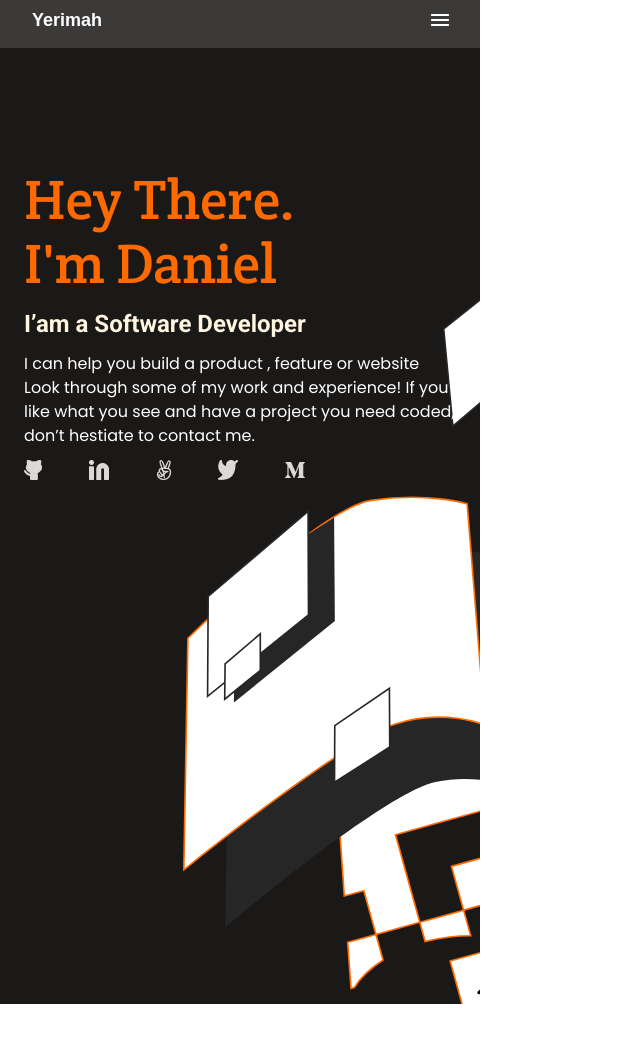
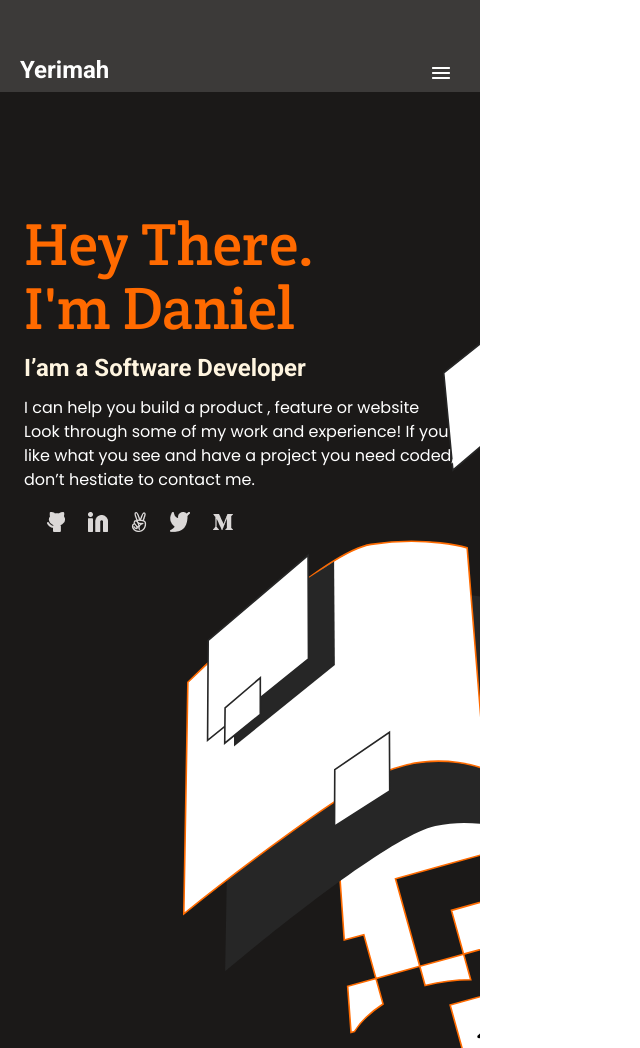
Before and after one commit to Yerimah/Portfolio, a website: page index.html in a window 1280 px wide. Shown: the whole page, without its empty margins (0-640 px from the left). Before the commit the page ends 1004 px from the top, so only its background shows below. Drawn offline with Linux system fonts and the light colour scheme.

Commit message:
increase header height

```diff
--- a/index.html
+++ b/index.html
@@ -10,14 +10,16 @@
 </head>
 <body>
     <header>
-        <div>
-        <h2><a class="logo" href="#">Yerimah</a></h2>
-        </div>
+        <div class="status-bar"></div>
+
+        <div class="navbar">
+         <a class="logo" href="#">Yerimah</a>
         <nav>
             <div class="hambuger">
-                <img src="images/Enabled.png" alt=""/>
+                <img src="images/menu.png" alt=""/>
             </div>
         </nav>
+        </div>
     </header>
 
     <section class="headline">
--- a/style.css
+++ b/style.css
@@ -13,32 +13,36 @@ body {
   font-family: "Poppins", sans-serif;
 }
 
-header {
+.status-bar {
+  background: rgb(60, 58, 57);
+  height: 44px;
+}
+
+.navbar {
   display: flex;
   justify-content: space-between;
-  background: hsl(20, 3%, 23%);
+  background: rgb(60, 58, 57);
   width: 100%;
   height: 48px;
   margin: auto;
+  align-items: center;
 }
 
 .hambuger {
-  border-radius: 8px;
-  width: 40px;
-  height: 40px;
-  right: 24px;
-  margin-right: 20px;
+  border-radius: 10px;
+  width: 18px;
+  margin-top: 10px;
+  margin-right: 30px;
+  margin-bottom: 0;
 }
 
 .logo {
   width: 77px;
   height: 24px;
-  left: 12px;
-  top: 10px;
+  left: 24px;
   color: white;
-  font-size: 18px;
-  font-family: sans-serif;
-  padding: 10px 12px;
+  font-size: 24px;
+  font-family: 'Roboto', sans-serif;
   margin-left: 20px;
   text-decoration: none;
 }
@@ -55,7 +59,7 @@ h1 {
   color: hsl(25, 100%, 50%);
   font-family: 'Crete Round', sans-serif;
   font-weight: normal;
-  font-size: 56px;
+  font-size: 60px;
   line-height: 64px;
 }
 
@@ -95,8 +99,17 @@ h1 {
 
 .social-icons {
   display: flex;
-  justify-content: space-between;
+  justify-content: space-evenly;
   list-style: none;
-  margin-top: 12px;
-  margin-right: 151px;
+  margin-top: 20px;
+  margin-right: 200px;
 }
+
+li {
+  text-align: justify;
+}
+
+.social {
+  margin-left: 0;
+  width: 100%;
+}
```
Also changed, not shown: images/Img Placeholder.png (added), images/menu.png (added), images/portfolio.png (added).
